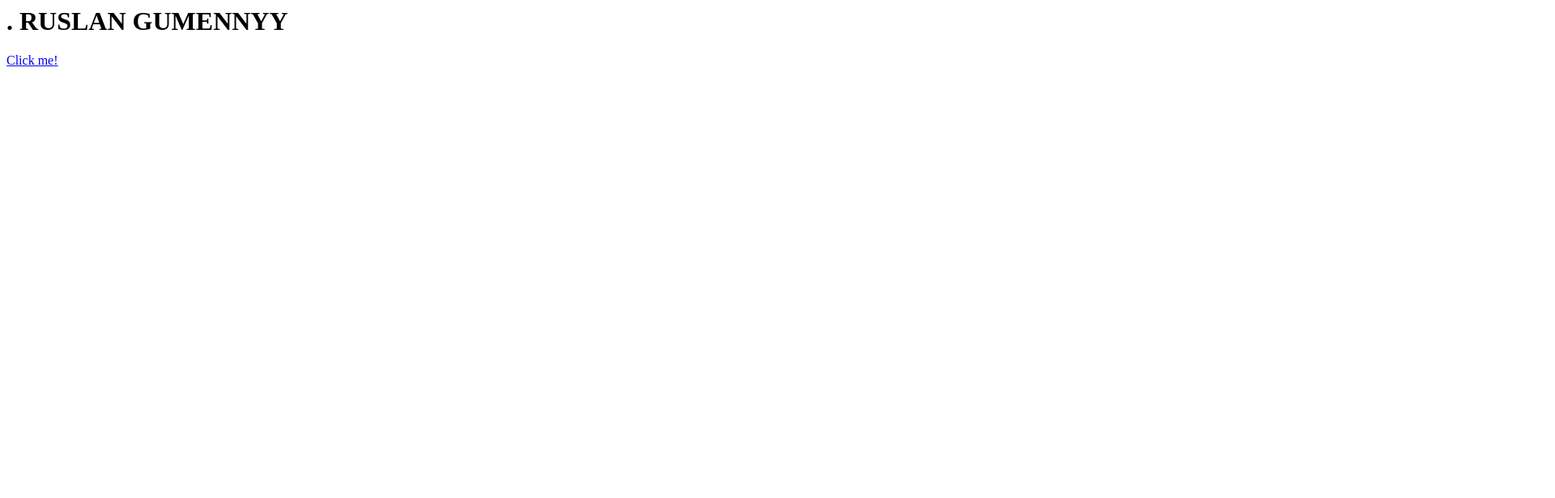
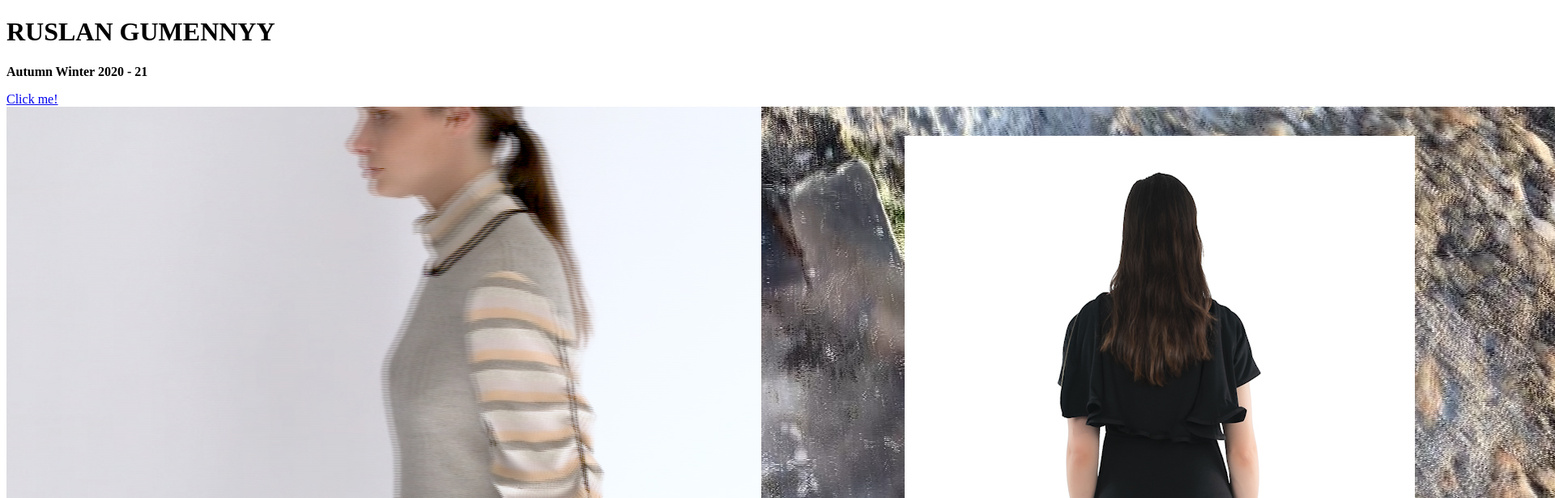
Before and after one commit to ruslangumennyy/naturalism, a plain HTML site: page test.html in a window 1280 px wide. Shown: the top 616 px of the page at 81% size, 1920 px wide, since content can reach past the window. Drawn offline with Linux system fonts and the light colour scheme.

Commit message:
added a imeg and a few more elements

```diff
--- a/test.html
+++ b/test.html
@@ -1,3 +1,12 @@
-<h1>. RUSLAN GUMENNYY</h1>
-<picture></picture>
-<a href="https://ruslangumennyy.com">Click me!</a>
+<!DOCTYPE html>
+<html>
+<head>
+	<title>Test page</title>
+</head>
+<body>
+	<h1> RUSLAN GUMENNYY</h1>
+	<p><b>Autumn Winter 2020 - 21</b></p>
+	<a href="https://ruslangumennyy.com">Click me!</a>
+	<img src="img/photo_8437.jpg">
+<body>
+</html>
```
Also changed, not shown: img/._photo_8437.jpg (added), img/photo_8437.jpg (added), 1 other file.
